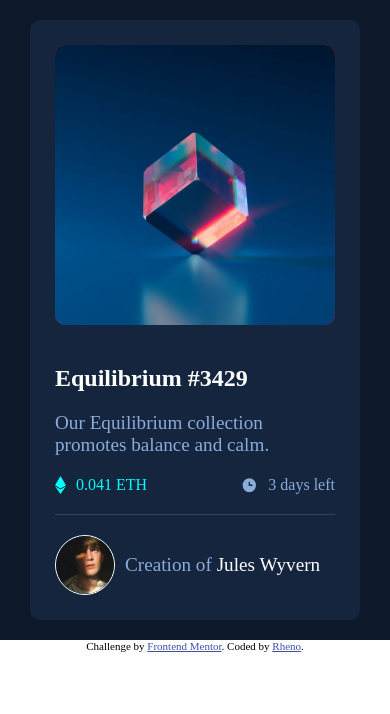
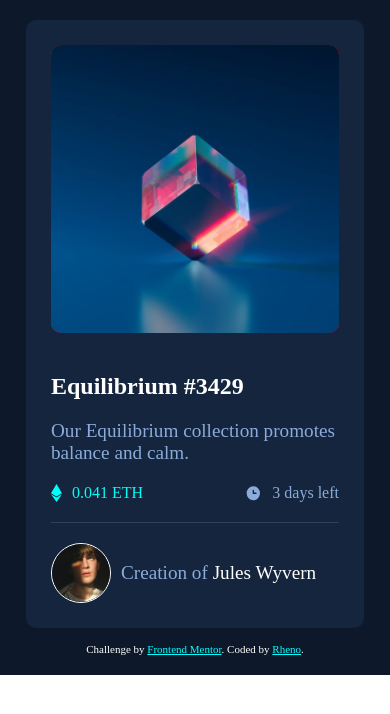
Before and after one commit to Rheno001/NFT-card, a plain HTML site: page index.html in a window 390 px wide. In both pictures the pointer is over the element "Equilibrium #3429". Drawn offline with Linux system fonts and the light colour scheme.

Commit message:
completed

```diff
--- a/index.html
+++ b/index.html
@@ -35,14 +35,14 @@
         <p>Creation of <span>Jules Wyvern</span>  </p>
       </div>
     </div>
-
+    <div class="attribution">
+      Challenge by <a href="https://www.frontendmentor.io?ref=challenge" target="_blank">Frontend Mentor</a>.
+      Coded by <a href="https://twitter.com/Big_rheno">Rheno</a>.
+    </div>
   </div>
 
 
 
-  <div class="attribution">
-    Challenge by <a href="https://www.frontendmentor.io?ref=challenge" target="_blank">Frontend Mentor</a>.
-    Coded by <a href="https://twitter.com/Big_rheno">Rheno</a>.
-  </div>
+
 </body>
 </html>
--- a/style.css
+++ b/style.css
@@ -14,6 +14,7 @@ p{
 }
 .container{
     display: flex;
+    flex-direction: column;
     justify-content: center;
     align-items: center;
     background: hsl(217, 54%, 11%);
@@ -38,6 +39,7 @@ p{
     overflow: hidden;
     max-width: auto;
     border-radius: 10px;
+    position: relative;
 }
 .text{
     border-bottom: 1px solid hsl(215, 32%, 27%);
@@ -47,6 +49,10 @@ p{
     margin-top: 20px;
     color: hsl(0, 0%, 100%);
     font-weight: 600;
+}
+.text h2:hover{
+    color: hsl(178, 100%, 50%);
+    cursor: pointer;
 }
 .text p{
     margin-top: 20px;
@@ -86,10 +92,23 @@ p{
 .foot span{
     color: hsl(0, 0%, 100%) ;
 }
+.foot span:hover{
+    color: hsl(178, 100%, 50%);
+    cursor: pointer;
+}
 @media (max-width: 400px){
     .card{
-        width: 330px;
+        width: 338px;
+        height: fit-content;
+    }
+    .text h2:hover{
+        color: hsl(0, 0%, 100%);
+        cursor: auto;
+    }
+    .foot span:hover{
+        color: hsl(0, 0%, 100%);
+        cursor: auto;
     }
 }
-.attribution { font-size: 11px; text-align: center; }
-.attribution a { color: hsl(228, 45%, 44%); }
+.attribution {margin-top: 15px; font-size: 11px; color: #fff; text-align: center; }
+.attribution a { color: aqua; }
```
